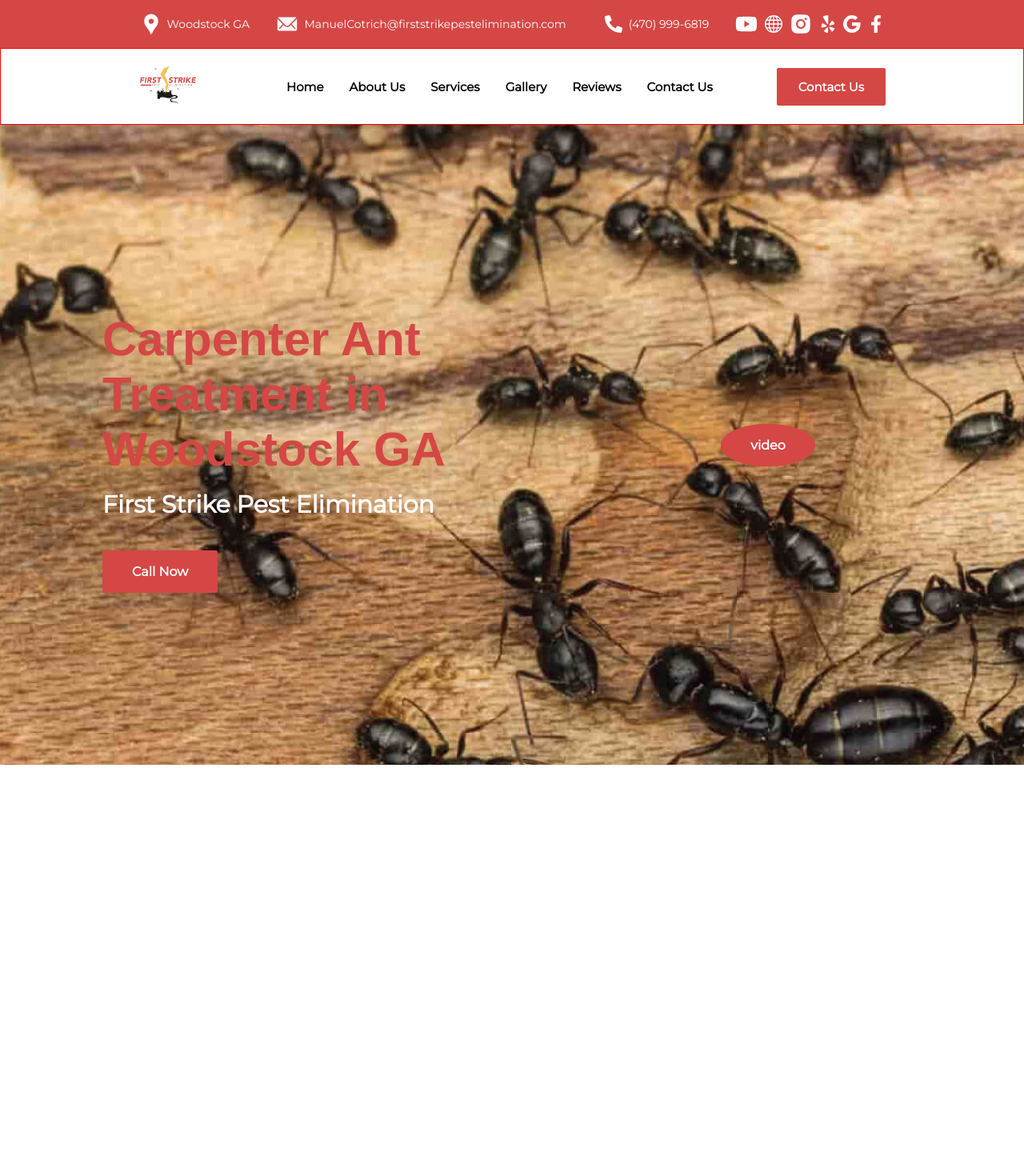
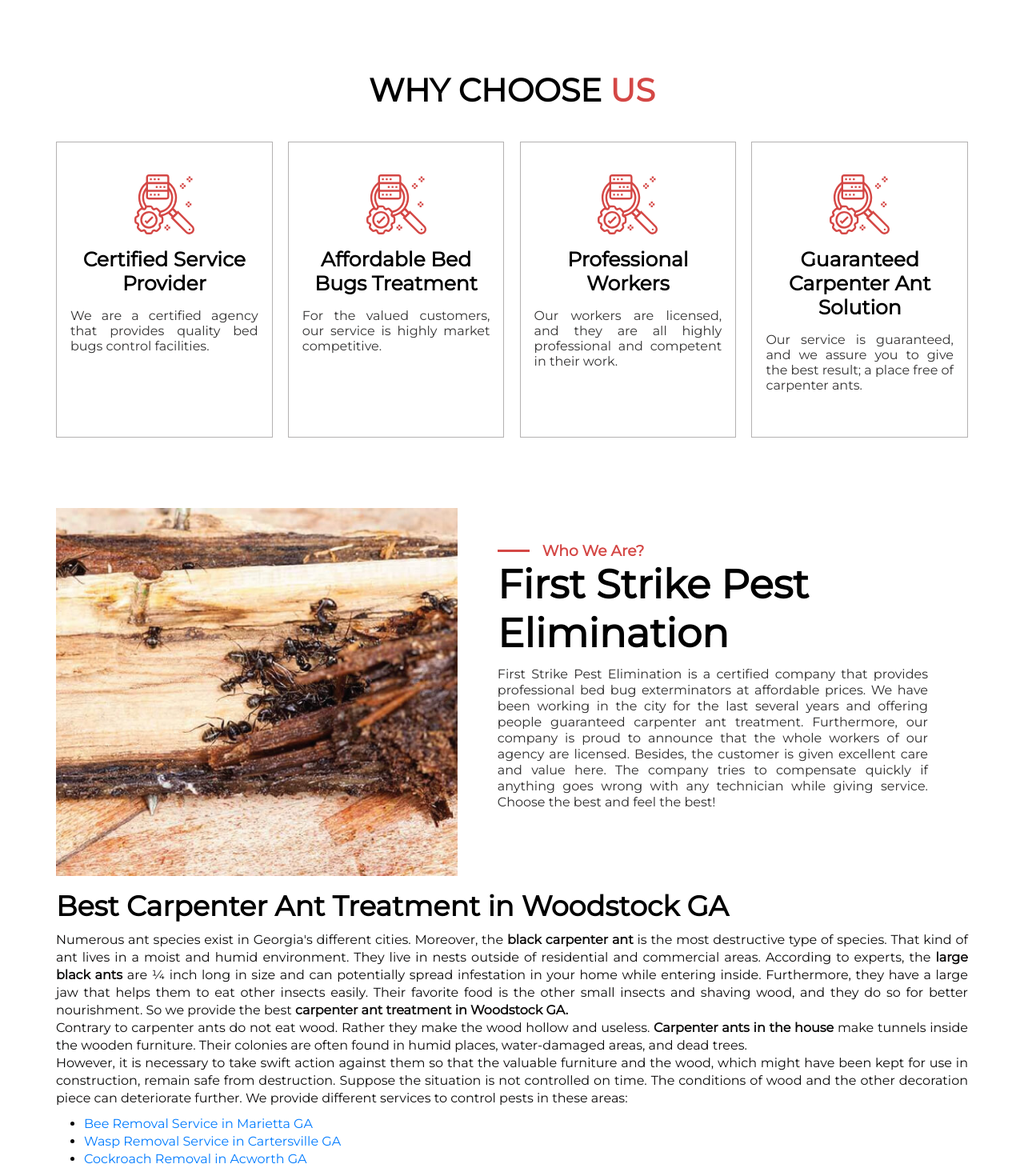
Before and after one commit to OsamaAslam29/Carpenter, a React (Create React App) app: page / in a window 1280 px wide. Shown: the top 1470 px of the page at 80% size. Before the commit the page ends 956 px from the top, so only its background shows below. Built offline with nearby package versions, Linux system fonts and the light colour scheme.

Commit message:
contact responsive start

```diff
--- a/src/App.js
+++ b/src/App.js
@@ -14,16 +14,16 @@
 
   return (
     <>
-      <Header />
-      <Navbar />
-      <Home />
-      {/* <Cards />
-      <BioGraphy />
+      {/* <Header />
+      <Navbar /> */}
+      {/* <Home /> */}
+      <Cards />
+       <BioGraphy />
       <Services />
-      <Gallery />
-      <Review />
+     {/* <Gallery /> */}
+        <Review />
       <Contact />
-      <Footer /> */}
+      {/*<Footer /> */}
 
 
     </>
--- a/src/Components/BioGraphy/BioGraphy.scss
+++ b/src/Components/BioGraphy/BioGraphy.scss
@@ -3,23 +3,63 @@
     margin: 0 auto;
     padding: 40px 0px;
 
+    @media screen and (max-width:1200px) {
+        padding: 40px 20px;
+    }
+
     .flex-content {
         display: flex;
         justify-content: center;
 
+        @media screen and (max-width:990px) {
+            flex-direction: column;
+        }
+
         img {
             width: 555px;
             height: 460px;
+
+            @media screen and (max-width:1200px) {
+                width: 480px;
+                height: 420px;
+            }
+
+            @media screen and (max-width: 990px) {
+                width: -webkit-fill-available;
+                height: 420px;
+                margin: auto;
+            }
+
+            @media screen and (max-width: 990px) {
+                width: -webkit-fill-available;
+                height: 250px;
+                margin: auto;
+            }
         }
 
         .content {
             margin-top: 2rem;
             padding: 10px 50px;
 
+            @media screen and (max-width:1200px) {
+                padding: 10px 40px;
+
+            }
+
+            @media screen and (max-width: 990px) {
+                padding: 10px 0px;
+            }
+
             .flex-text {
                 display: flex;
                 gap: 1rem;
                 align-items: center;
+
+                @media screen and (max-width:650px) {
+                    justify-content: center;
+                    padding-right: 30px;
+                }
+
 
                 div {
                     width: 40px;
@@ -33,16 +73,31 @@
             }
 
             .data {
+
                 h4 {
                     font-size: 50px;
                     font-weight: 700;
+
+                    @media screen and (max-width:1200px) {
+                        font-size: 42px;
+                    }
+
+                    @media screen and (max-width:650px) {
+                        font-size: 23px;
+                        text-align: center;
+                    }
+
                 }
 
                 p {
                     line-height: 20px;
-                    margin-top: 1rem;
+                    margin-top: .7rem;
                     color: rgb(46, 45, 45);
                     text-align: justify;
+
+                    @media screen and (max-width:990px) {
+                        margin-top: .5rem;
+                    }
 
                 }
             }
@@ -57,11 +112,18 @@
         .heading {
             font-size: 35px;
             margin-bottom: 10px;
-        }
 
-        .sub-heading {
-            font-size: 30px;
-            margin-bottom: 10px;
+            @media screen and (max-width:1200px) {
+                font-size: 30px;
+            }
+
+            @media screen and (max-width:650px) {
+                font-size: 20px;
+                margin-bottom: 5px;
+
+
+            }
+
         }
 
         p {
@@ -69,8 +131,16 @@
             line-height: 22px;
             text-align: justify;
 
+            @media screen and (max-width:650px) {
+                font-size: 13px;
+            }
+
             a {
                 color: var(--primary-color);
+
+                @media screen and (max-width:650px) {
+                    font-size: 13px;
+                }
             }
 
         }
@@ -82,8 +152,12 @@
                 list-style: disc;
 
                 a {
-                    color: blue;
+                    color: #007bff;
                     line-height: 22px;
+
+                    @media screen and (max-width:650px) {
+                        font-size: 13px;
+                    }
 
                 }
             }
--- a/src/Components/Cards/Cards.scss
+++ b/src/Components/Cards/Cards.scss
@@ -6,10 +6,25 @@
     align-items: center;
     padding: 4rem 0;
 
+    @media screen and (max-width: 1300px) {
+        padding: 3rem 0;
+    }
+
     .heading-container {
         padding: 50px 20px;
         font-size: 50px;
         font-weight: 700;
+
+        @media screen and (max-width: 1300px) {
+            font-size: 40px;
+            padding: 40px 20px;
+        }
+        @media screen and (max-width: 650px) {
+            font-size: 30px;
+            padding: 20px 20px;
+
+
+        }
 
         span {
             color: var(--primary-color);
@@ -20,17 +35,27 @@
         display: grid;
         grid-template-columns: 1fr 1fr 1fr 1fr;
         gap: 1.2rem;
+        padding: 0px 0px;
+
+        @media screen and (max-width: 1200px) {
+            grid-template-columns: 1fr 1fr;
+            max-width: 600px;
+        }
+        @media screen and (max-width: 650px) {
+            grid-template-columns: 1fr;
+            padding: 0px 20px;
+        }
 
         .card {
             min-height: 370px;
-            // min-width: 280px;
             display: flex;
             align-items: center;
             flex-direction: column;
             gap: 1rem;
             padding: 40px 17px;
             border: 1px solid rgb(180, 178, 178);
-            .logo{
+
+            .logo {
                 width: 75px;
                 height: 75px;
 
@@ -40,6 +65,9 @@
                 font-size: 25px !important;
                 font-weight: 700 !important;
                 text-align: center;
+                @media screen and (max-width:650px) {
+                    font-size: 20px !important;
+                }
 
             }
 
@@ -50,14 +78,5 @@
                 text-align: justify;
             }
         }
-
-    //     .card:hover {
-    //         background-image: linear-gradient(to top, #D44745 50%, transparent 45%);
-    //         background-position: 0 100%;
-    //         color: #fff;
-    //         fill: #fff;
-    //         transition: background-position 1s, color 1s ease, border-color 1s ease, fill 1s ease;
-
-    // }
+    }
 }
-}
--- a/src/Components/Contact/Contact.jsx
+++ b/src/Components/Contact/Contact.jsx
@@ -27,8 +27,8 @@
                             <FaPhoneVolume className='icon' />
                         </div>
                         <div className="flex-call">
-                            <h2>Call Us</h2>
-                            <a>(470) 999-6819</a>
+                            <h5>Call Us</h5>
+                            <p>(470) 999-6819</p>
                         </div>
                     </div>
                     <div className="call">
@@ -36,8 +36,8 @@
                             <FaEnvelopeOpenText className='icon' />
                         </div>
                         <div className="flex-call">
-                            <h2>Mail Us</h2>
-                            <a>ManuelCotrich@firststrikepestelimination.com</a>
+                            <h5>Mail Us</h5>
+                            <p>ManuelCotrich@firststrikepestelimination.com</p>
                         </div>
                     </div>
                     <div className="call">
@@ -45,8 +45,8 @@
                             <FaMapMarkerAlt className='icon' />
                         </div>
                         <div className="flex-call">
-                            <h2>Office Address</h2>
-                            <a>Woodstock GA</a>
+                            <h5>Office Address</h5>
+                            <p>Woodstock GA</p>
                         </div>
                     </div>
                     <div className="video-section">
--- a/src/Components/Contact/Contact.scss
+++ b/src/Components/Contact/Contact.scss
@@ -2,10 +2,14 @@
     display: flex;
     flex-direction: column;
     justify-content: center;
-    max-width: 1200px;
+    max-width: 1140px;
     margin: 0 auto;
-    padding: 40px 20px;
+    padding: 40px 0px;
     padding-bottom: 60px;
+    @media screen and (max-width:650px) {
+        padding: 40px 20px;
+
+    }
 
     .content {
         display: flex;
@@ -34,6 +38,12 @@
         .data {
             h4 {
                 font-size: 50px !important;
+                @media screen and (max-width:1200px) {
+                    font-size: 42px !important;
+                }
+                @media screen and (max-width: 650px) {
+                    font-size: 25px !important;
+                }
             }
         }
     }
@@ -64,13 +74,13 @@
                     justify-content: center;
                     color: #0c0b0b;
                     background-color: #EDEDED;
-                    height: 50px;
-                    width: 50px;
+                    height: 40px;
+                    width: 40px;
                     text-align: center;
                     border-radius: 50%;
 
                     .icon {
-                        font-size: 25px;
+                        font-size: 20px;
                     }
                 }
 
@@ -80,11 +90,12 @@
                     flex-direction: column;
                     gap: .5rem;
 
-                    h2 {
+                    h5 {
                         color: var(--primary-color);
                     }
 
-                    a {
+                    p {
+                        font-size: 15px;
                         color: black;
                     }
                 }
--- a/src/Components/Home/Home.scss
+++ b/src/Components/Home/Home.scss
@@ -1,10 +1,27 @@
 .home-container {
     background: url('../../Assets/background.jpg');
+    background-position: center center;
+    width: 100%;
+    background-size: cover;
+    background-repeat: no-repeat;
     display: flex;
     justify-content: center;
+
     @media screen and (max-width: 990px) {
-        flex-direction: column;
-        align-items: center;
+        justify-content: flex-start;
+        height: 70vh;
+
+    }
+
+    @media screen and (max-width: 600px) {
+        justify-content: center;
+        height: 430px
+    }
+
+    @media screen and (max-width: 600px) {
+        background: url('../../Assets/mobile.jpg');
+        background-repeat: no-repeat;
+        background-size: cover;
 
     }
 
@@ -16,21 +33,47 @@
         justify-content: center;
         gap: 1rem;
 
+        @media screen and (max-width: 990px) {
+            justify-content: flex-start;
+            margin-top: 5rem;
+            width: 60%;
+
+
+
+        }
+
         .content {
             font-size: 60px;
             font-weight: 600;
-            font-family: "Nunito",sans-serif !important;
-            color: var(--primary-color) !important
+            font-family: "Nunito", sans-serif !important;
+            color: var(--primary-color) !important;
+
+            @media screen and (max-width: 1300px) {
+                font-size: 50px;
+            }
+
+            @media screen and (max-width: 600px) {
+                font-size: 32px !important;
+                font-weight: 800 !important;
+            }
         }
 
         .para {
             font-size: 30px !important;
             font-weight: 700 !important;
             color: #fff;
+
+            // @media screen and (max-width: 1300px) {
+            //     font-size: 25px;
+            // }
+            @media screen and (max-width: 600px) {
+                font-size: 28px !important;
+            }
         }
 
         .btn {
             margin-top: 2.5rem;
+
             a {
                 font-size: 16px;
                 font-weight: 700;
@@ -42,15 +85,22 @@
             }
         }
     }
-    .right-container{
+
+    .right-container {
         height: 100vh;
         width: 30%;
         display: flex;
         align-items: center;
         justify-content: center;
+
         @media screen and (max-width: 990px) {
-            align-items: none;
+            align-items: flex-start;
+            margin-top: 20rem;
+            width: 50%;
+
+
         }
+
         a {
             font-size: 16px;
             font-weight: 700;
```
Also changed, not shown: src/Components/Review/Review.scss (+40 -3 lines), src/Components/Services/Services.scss (+35 -6 lines), src/Assets/background.jpg, src/Assets/mobile.jpg (added).
